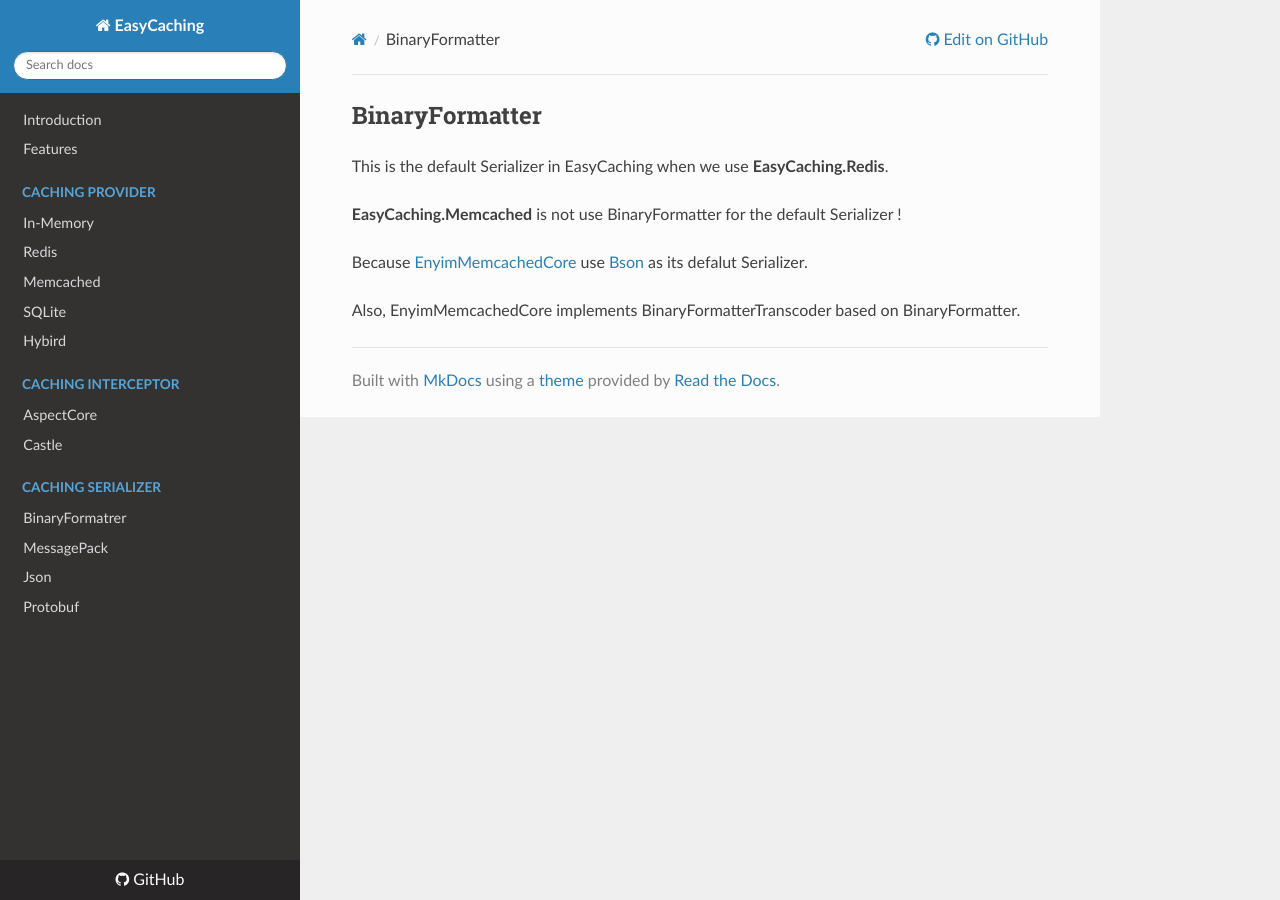
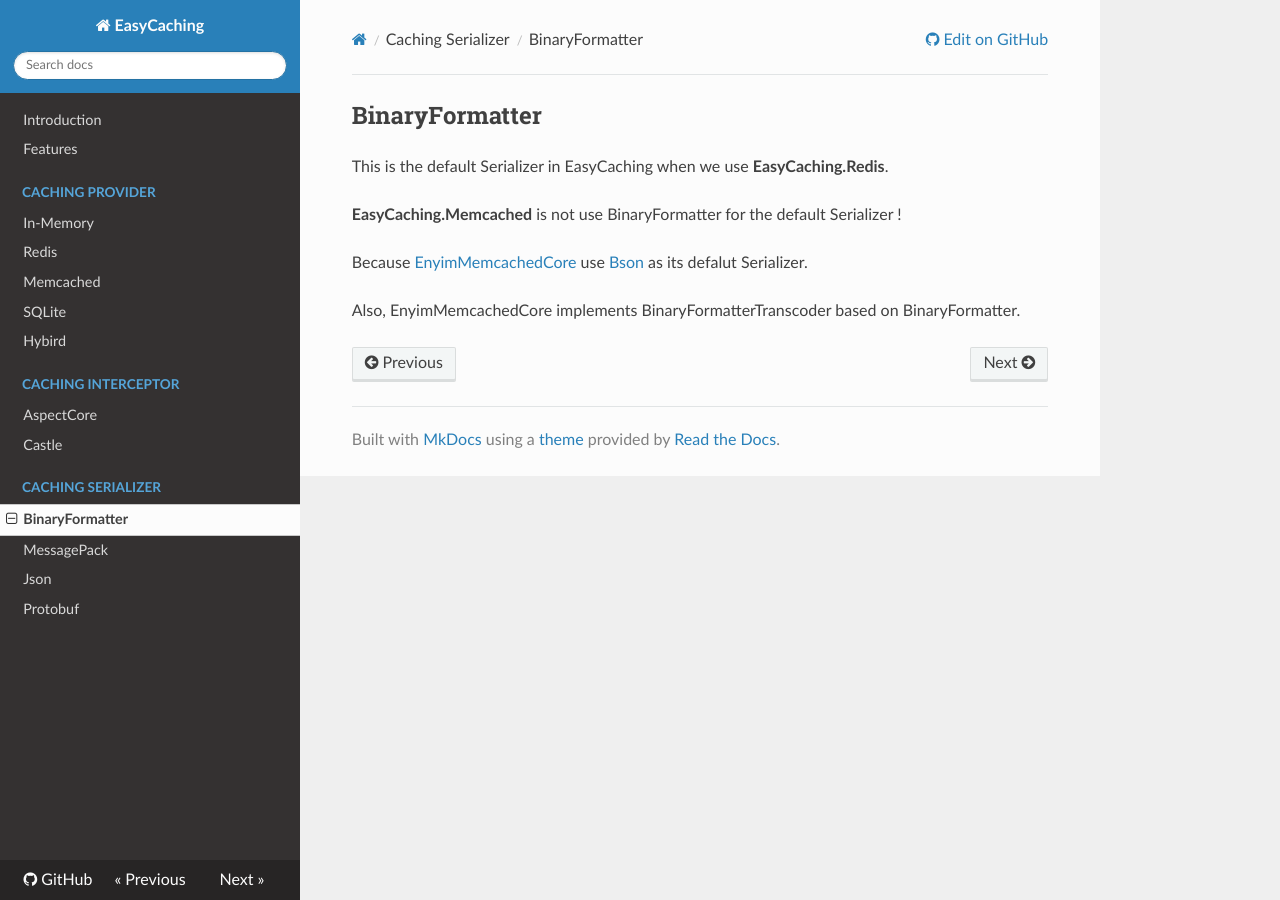
Before and after one commit to dotnetcore/EasyCaching, an MkDocs documentation site: the page built from docs/BinaryFormatter.md, in a window 1280 px wide. Built offline with MkDocs 1.6.1, drawn with Linux system fonts in a browser that asks for light colours; nearby versions of some CDN libraries; old or Windows-style settings are respelled for this version of MkDocs.

Commit message:
:pencil2: Fixing typos

```diff
--- a/mkdocs.yml
+++ b/mkdocs.yml
@@ -15,7 +15,7 @@ pages:
     - AspectCore : AspectCore.md
     - Castle : Castle.md
 - Caching Serializer:
-    - BinaryFormatrer : BinaryFormatrer.md
+    - BinaryFormatter : BinaryFormatter.md
     - MessagePack : MessagePack.md
     - Json : Json.md
-    - Protobuf : Protobuf.md
+    - Protobuf : ProtoBuf.md
```
Also changed, not shown: docs/index.md (+1 -1 lines).
